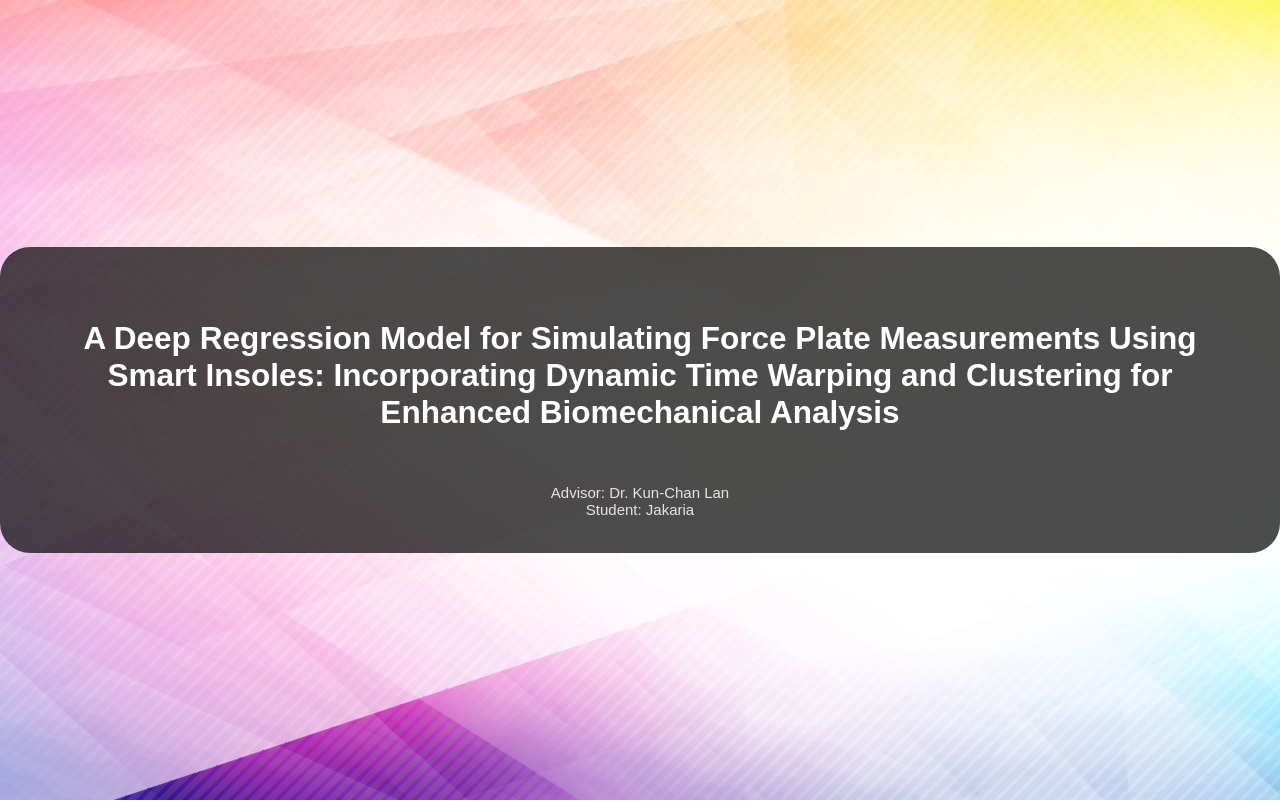
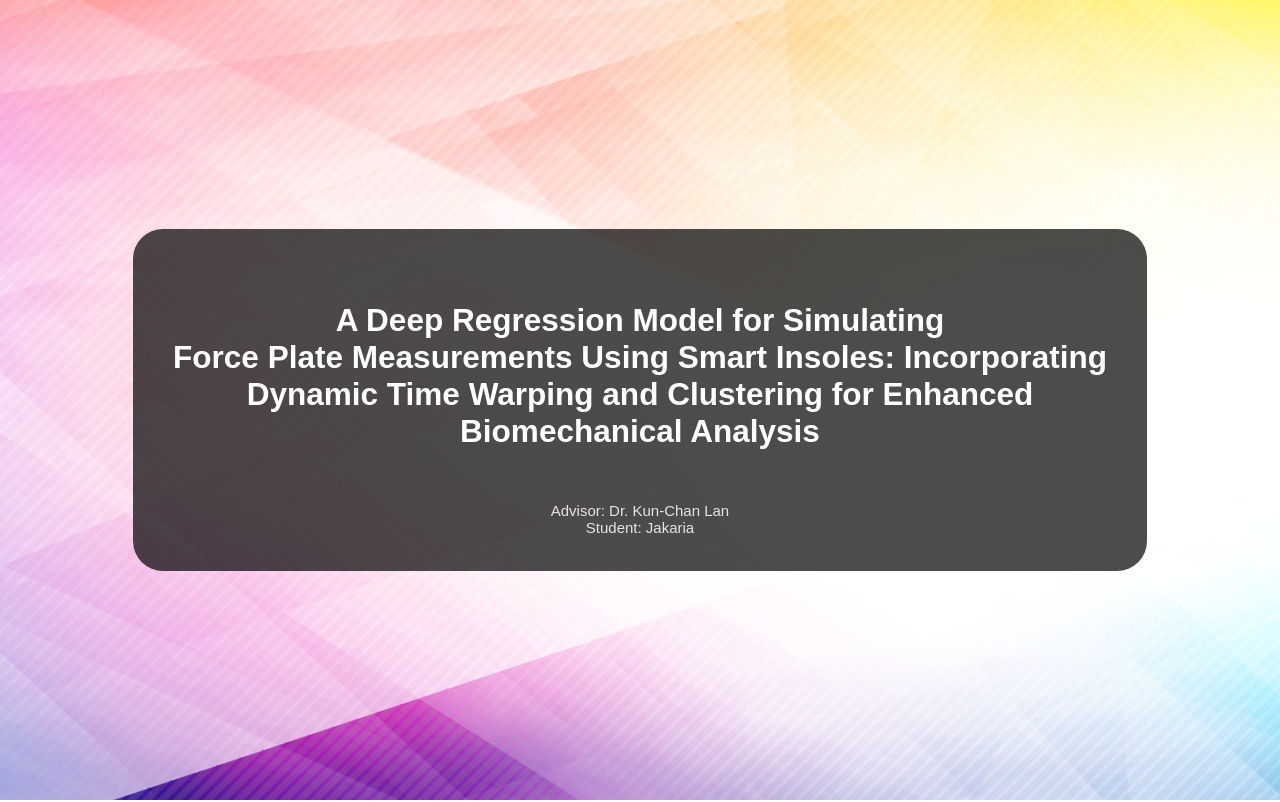
Before and after one commit to jakariaaa27/Introduction-Defense-Slides, a plain HTML site: page index.html in a window 1280 px wide. Shown: the top 802 px of the page. Drawn offline with Linux system fonts and the light colour scheme.

Commit message:
Update index.html
Signed-off-by: jakariaaa27 <34561395+jakariaaa27@users.noreply.github.com>

```diff
--- a/index.html
+++ b/index.html
@@ -15,7 +15,7 @@
 <body>
   <div class="header">
     <div class="title">
-      <h5>A Deep Regression Model for Simulating Force Plate Measurements Using Smart Insoles: Incorporating Dynamic Time Warping and Clustering for Enhanced Biomechanical Analysis</h5>
+      <h5>A Deep Regression Model for Simulating <br> Force Plate Measurements Using Smart Insoles: Incorporating <br> Dynamic Time Warping and Clustering for Enhanced <br> Biomechanical Analysis</h5>
       <p>Advisor: Dr. Kun-Chan Lan <br> Student: Jakaria</p>
     </div>
   </div>
```
